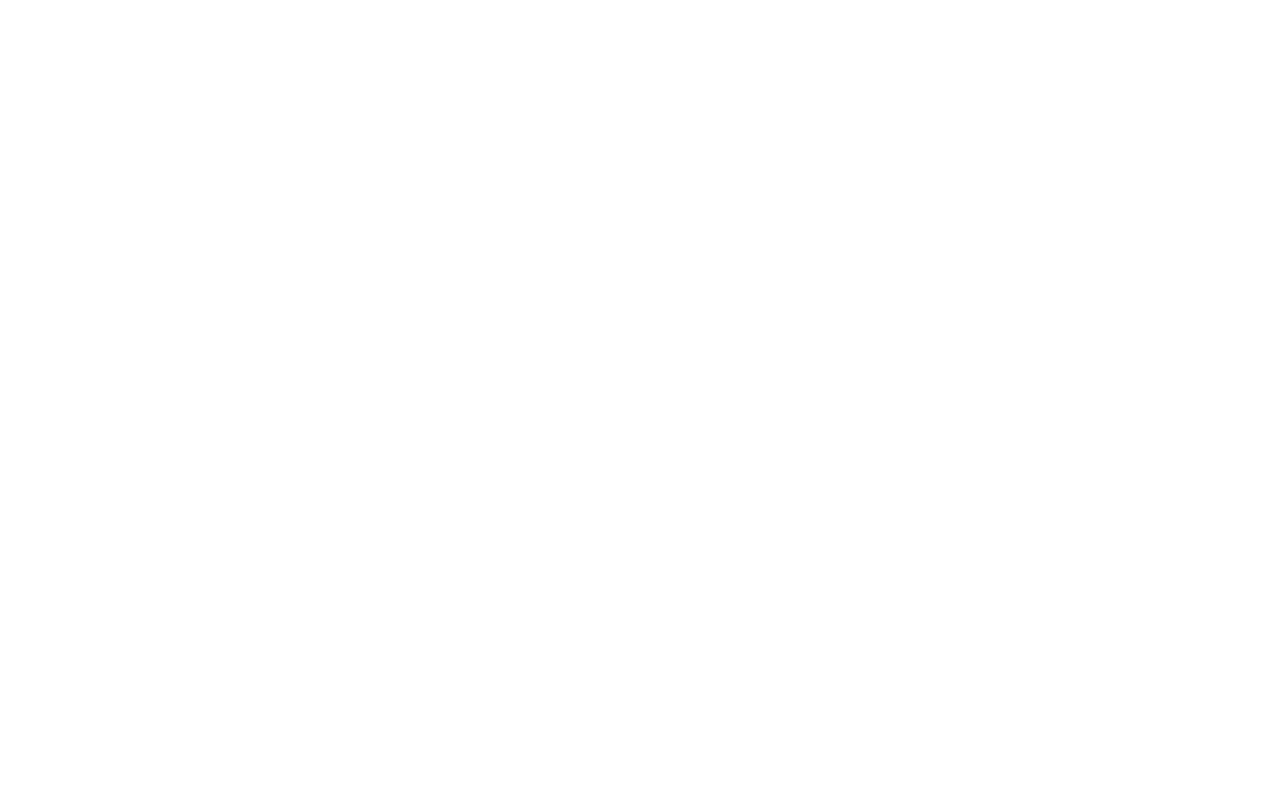
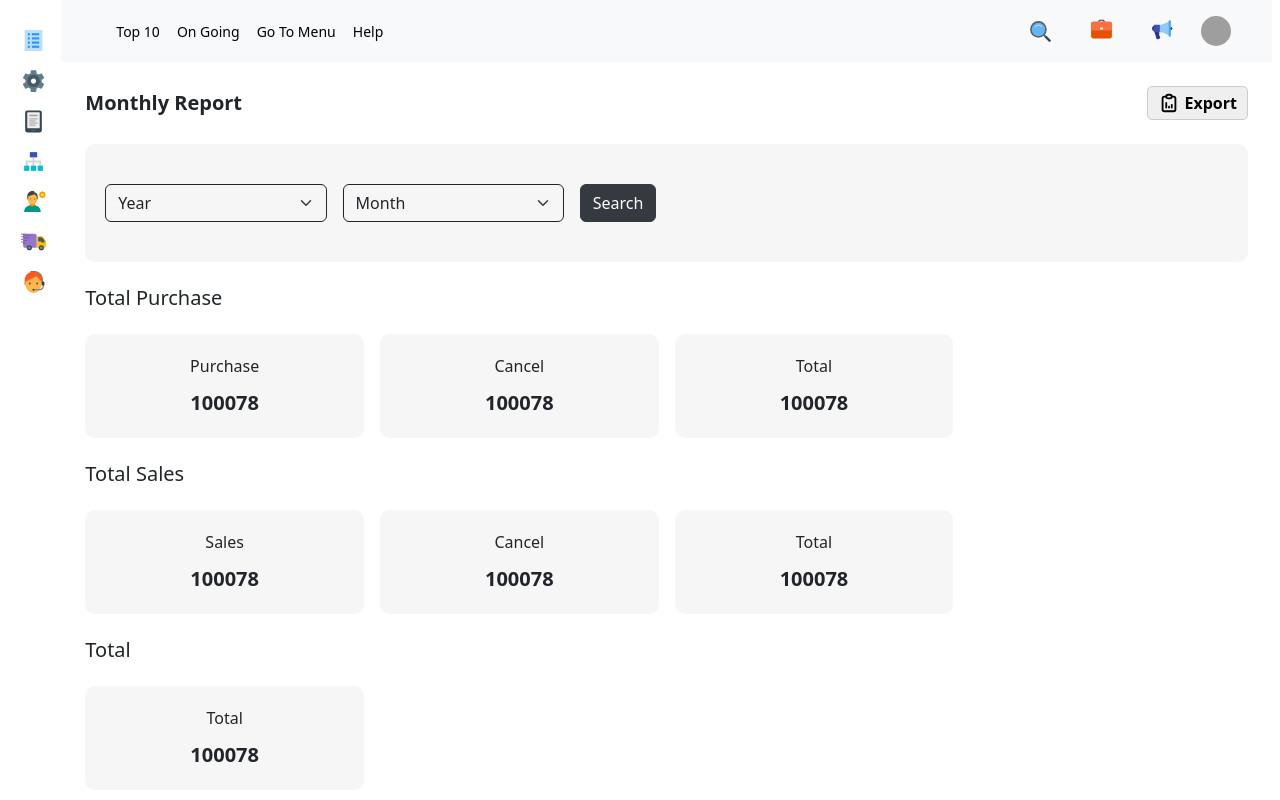
Before and after one commit to kiranjadhav45/auto-new-updated, a React (Create React App) app: page /reports in a window 1280 px wide. Before the commit this address had no page. Built offline with nearby package versions, Linux system fonts and the light colour scheme; grey boxes are pictures that could not be loaded.

Commit message:
added monthly report page

```diff
--- a/src/App.js
+++ b/src/App.js
@@ -25,6 +25,8 @@ import { useEffect } from "react";
 import { jwtDecode } from "jwt-decode";
 import data from './data.json';
 import ProfileDetails from "./components/user/profileDetails";
+import Report from "./pages/reports";
+
 function App() {
   console.time('App render Time');
   const businessData = useSelector((state) => state.business.value);
@@ -99,6 +101,7 @@ function App() {
         <Route path="/orders" element={<OrdersPage />} />
         <Route path="/customer" element={<CustomerPage />} />
         <Route path="/profile" element={<ProfileDetails />} />
+        <Route path="/reports" element={<Report />} />
       </Routes>
     </BrowserRouter>
   );
--- a/src/common.scss
+++ b/src/common.scss
@@ -89,6 +89,43 @@
   border-radius: 10px;
   cursor: pointer;
 }
+.export-button {
+  outline: none;
+  border: 1px solid #ccc;
+  border-radius: 5px;
+  display: flex;
+  justify-content: center;
+  align-items: center;
+  gap: 5px;
+  font-weight: 600;
+  padding: 4px 10px;
+}
+.report-title {
+  font-weight: 600;
+  font-size: 20px;
+}
+.container-of-month-and-year {
+  background-color: #f2f1f19f;
+  padding: 40px 20px;
+  border-radius: 10px;
+}
+.card-reports {
+  background-color: #f2f1f19f;
+  border-radius: 10px;
+  display: flex;
+  flex-direction: column;
+  align-items: center;
+  justify-content: center;
+  padding: 20px 10px;
+  gap: 10px;
+}
+.card-reports div:nth-child(1) {
+  font-weight: 500;
+}
+.card-reports div:nth-child(2) {
+  font-weight: 600;
+  font-size: 20px;
+}
 @media screen and (max-width: 992px) {
   .bottom-navbar-componat-container {
     position: fixed;
--- /dev/null
+++ b/src/components/reports/MonthlyReport.jsx
@@ -0,0 +1,120 @@
+import React from "react";
+import { Row, Col, Form, Button } from "react-bootstrap";
+import { TbReportAnalytics } from "react-icons/tb";
+import { months, years } from "../../utils/constant";
+
+const MonthlyReport = () => {
+  return (
+    <div className="mx-4">
+      <div className="d-flex align-items-center justify-content-between py-4">
+        <div className="report-title">Monthly Report</div>
+        <div>
+          <button className="export-button">
+            <TbReportAnalytics size={22} />
+            Export
+          </button>
+        </div>
+      </div>
+      <div className=" container-of-month-and-year">
+        <Row>
+          <Col lg={5}>
+            <Form.Select
+              style={{
+                backgroundColor: "transparent",
+                border: "1px solid #212529",
+              }}
+              aria-label="Default select example"
+            >
+              <option>Year</option>
+              {years &&
+                years.map((item) => <option value="1">{item.label}</option>)}
+            </Form.Select>
+          </Col>
+          <Col lg={5}>
+            <Form.Select
+              style={{
+                backgroundColor: "transparent",
+                border: "1px solid #212529",
+              }}
+              aria-label="Default select example"
+            >
+              <option>Month</option>
+              {months &&
+                months.map((item) => <option value="1">{item.label}</option>)}
+            </Form.Select>
+          </Col>
+          <Col className="d-flex align-items-center">
+            <div className="d-flex align-items-center">
+              <Button variant="dark">Search</Button>
+            </div>
+          </Col>
+        </Row>
+      </div>
+      <Row>
+        <h5 className="my-lg-4">Total Purchase</h5>
+        <div className="">
+          <Row>
+            <Col lg={6}>
+              <div className="card-reports">
+                <div>Purchase</div>
+                <div>100078</div>
+              </div>
+            </Col>
+            <Col lg={6}>
+              <div className="card-reports">
+                <div>Cancel</div>
+                <div>100078</div>
+              </div>
+            </Col>
+            <Col lg={6}>
+              <div className="card-reports">
+                <div>Total</div>
+                <div>100078</div>
+              </div>
+            </Col>
+          </Row>
+        </div>
+      </Row>
+      <Row>
+        <h5 className="my-lg-4">Total Sales</h5>
+        <div className="">
+          <Row>
+            <Col lg={6}>
+              <div className="card-reports">
+                <div>Sales</div>
+                <div>100078</div>
+              </div>
+            </Col>
+            <Col lg={6}>
+              <div className="card-reports">
+                <div>Cancel</div>
+                <div>100078</div>
+              </div>
+            </Col>
+            <Col lg={6}>
+              <div className="card-reports">
+                <div>Total</div>
+                <div>100078</div>
+              </div>
+            </Col>
+          </Row>
+        </div>
+      </Row>
+      <Row>
+        <h5 className="my-lg-4">Total</h5>
+        <div className="">
+          <Row>
+            <Col lg={6}>
+              <div className="card-reports">
+                <div>Total</div>
+                <div>100078</div>
+              </div>
+            </Col>
+          </Row>
+        </div>
+      </Row>
+    </div>
+  );
+};
+
+export default MonthlyReport;
--- /dev/null
+++ b/src/pages/reports/index.jsx
@@ -0,0 +1,13 @@
+import React from "react";
+import MonthlyReport from "../../components/reports/MonthlyReport";
+import Layout from "../../components/common/Layout";
+
+const Report = () => {
+  return (
+    <Layout>
+      <MonthlyReport />
+    </Layout>
+  );
+};
+
+export default Report;
--- a/src/utils/constant.js
+++ b/src/utils/constant.js
@@ -9,3 +9,23 @@ export const AlertMessage = {
     progress: undefined,
     theme: "colored",
 }
+export const months = [
+    { value: 1, label: 'January' },
+    { value: 2, label: 'February' },
+    { value: 3, label: 'March' },
+    { value: 4, label: 'April' },
+    { value: 5, label: 'May' },
+    { value: 6, label: 'June' },
+    { value: 7, label: 'July' },
+    { value: 8, label: 'August' },
+    { value: 9, label: 'September' },
+    { value: 10, label: 'October' },
+    { value: 11, label: 'November' },
+    { value: 12, label: 'December' },
+];
+
+const currentYear = new Date().getFullYear();
+export const years = Array.from({ length: 51 }, (_, index) => ({
+    value: currentYear - index,
+    label: `${currentYear - index}`,
+}));
```
